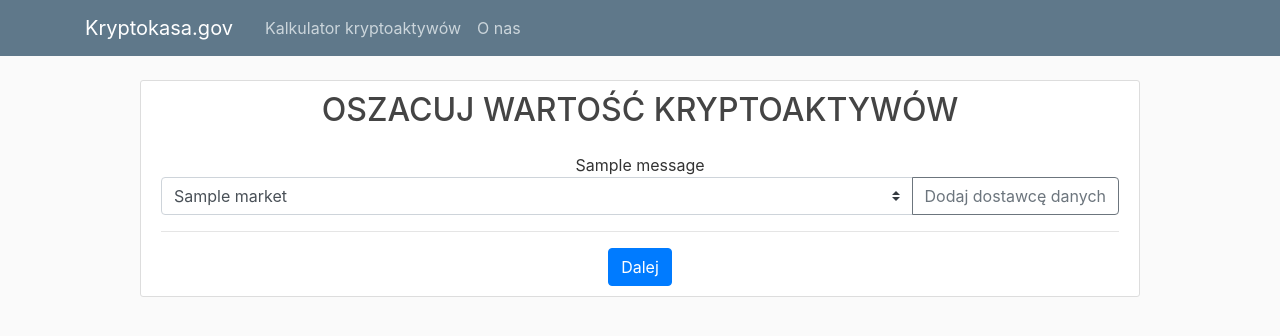
After one commit to nayuku/HY23, a Flask app: template flask_app/templates/calculator2.html in a window 1280 px wide. The commit adds this page. Shown: the top 336 px of the page. Run offline with Flask 3, Linux system fonts and the light colour scheme; the template is opened without the code that fills it: most values are stand-ins (such as "Sample title", 1, 10 or a date in 2020); one stand-in notice (Sample message) is shown; some libraries are stand-ins or nearby versions.

Commit message:
Rozbudowa pierwszej strony kalkulatora kryptowalut

```diff
--- a/flask_app/main.py
+++ b/flask_app/main.py
@@ -20,14 +20,32 @@ def get_crypto_fields(crypto_dict='./data/crypto_names.json'):
     return crypto_fields
 
 
-@app.route('/calculator', methods=['GET', 'POST'])
-def calculator():
+def get_markets(market_dict='./data/markets.json'):
+    with open(market_dict, 'r') as f:
+        markets = json.load(f)
+    return markets
+
+
+@app.route('/calculator1', methods=['GET', 'POST'])
+def calculator1():
+    if request.method == 'POST':
+        print("---------------------------------")
+        print(request.form)
+        if len(request.form) == 3:
+            flash(f"Nie dodano żadnego kryptoaktywa", 'alert alert-danger')
+            return redirect(request.url)
+        return redirect(url_for('calculator2'))
+    return render_template('calculator1.html', title='Kalkulator kryptowalut', crypto_fields=get_crypto_fields())
+
+
+@app.route('/calculator2', methods=['GET', 'POST'])
+def calculator2():
     if request.method == 'POST':
         if len(request.form) == 0:
-            flash(f"Nie dodano żadnego kryptoaktywa", 'alert alert-danger')
+            flash(f"Nie wybranego żadnego dostawcy danych", 'alert alert-danger')
             return redirect(request.url)
-        # return redirect(url_for('show_result', species=json.dumps(species)))
-    return render_template('calculator.html', title='Kalkulator kryptowalut', crypto_fields=get_crypto_fields())
+        return redirect(url_for('show_result'))
+    return render_template('calculator2.html', title='Kalkulator kryptowalut', markets=get_markets())
 
 
 @app.route('/result', methods=['GET', 'POST'])
--- /dev/null
+++ b/flask_app/templates/calculator2.html
@@ -0,0 +1,29 @@
+{% extends "layout.html" %}
+{% block content %}
+    <div class="content-section" style="text-align: center; width: 1000px; margin: 0 auto;">
+        <h2 style="margin-bottom: 1.5rem;"><a class="article-title">OSZACUJ WARTOŚĆ KRYPTOAKTYWÓW</a></h2>
+        {% with messages = get_flashed_messages(with_categories=true) %}
+            {% if messages %}
+                {% for category, message in messages %}
+                    <div class="{{ category }}">{{ message }}</div>
+                {% endfor %}
+            {% endif %}
+        {% endwith %}
+
+        <form method=post>
+            <div class="input-group">
+                <select class="custom-select" id="market-select">
+                    {% for market in markets %}
+                         <option value={{market["id"]}}>{{market["name"]}}</option>
+                    {% endfor %}
+                </select>
+                <div class="input-group-append">
+                    <button class="btn btn-outline-secondary" id="add-market-btn" type="button" onclick="add_crypto_field()">Dodaj dostawcę danych</button>
+                </div>
+            </div>
+            <hr>
+            <div id="form-container"></div>
+            <input type=submit class="btn btn-primary" value="Dalej">
+        </form>
+    </div>
+{% endblock %}
--- a/flask_app/templates/layout.html
+++ b/flask_app/templates/layout.html
@@ -7,23 +7,22 @@
     <link rel="stylesheet" type="text/css" href="{{ url_for('static', filename='main.css') }}">
     <link rel="shortcut icon" type="image/jpg" href="{{ url_for('static', filename='img/favicon.png') }}"/>
     {% if title %}
-        <title>KRYPTOKASA - {{ title }}</title>
+        <title>Kryptokasa.gov - {{ title }}</title>
     {% else %}
-    <title>KRYPTOKASA</title>
+    <title>Kryptokasa.gov</title>
     {% endif %}
 </head>
 <body>
     <header class="site-header">
       <nav class="navbar navbar-expand-md navbar-dark bg-steel fixed-top">
         <div class="container">
-          <a class="navbar-brand mr-4" href="/">KRYPTOKASA</a>
+          <a class="navbar-brand mr-4" href="/">Kryptokasa.gov</a>
           <button class="navbar-toggler" type="button" data-toggle="collapse" data-target="#navbarToggle" aria-controls="navbarToggle" aria-expanded="false" aria-label="Toggle navigation">
             <span class="navbar-toggler-icon"></span>
           </button>
           <div class="collapse navbar-collapse" id="navbarToggle">
             <div class="navbar-nav mr-auto">
-              <a class="nav-item nav-link" href="/calculator">Kalkulator kryptoaktywów</a>
-              <a class="nav-item nav-link" href="/manual_data_provider">Manualne wprowadzanie danych</a>
+              <a class="nav-item nav-link" href="/calculator1">Kalkulator kryptoaktywów</a>
                 <a class="nav-item nav-link" href="/about">O nas</a>
             </div>
           </div>
```
Also changed, not shown: flask_app/templates/calculator1.html (renamed from flask_app/templates/calculator.html, +26 -8 lines).
